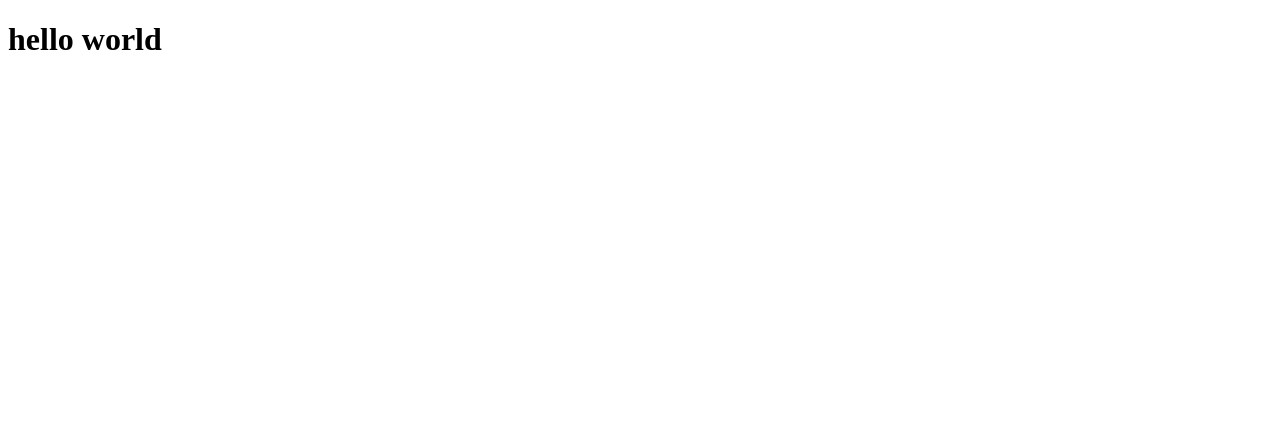
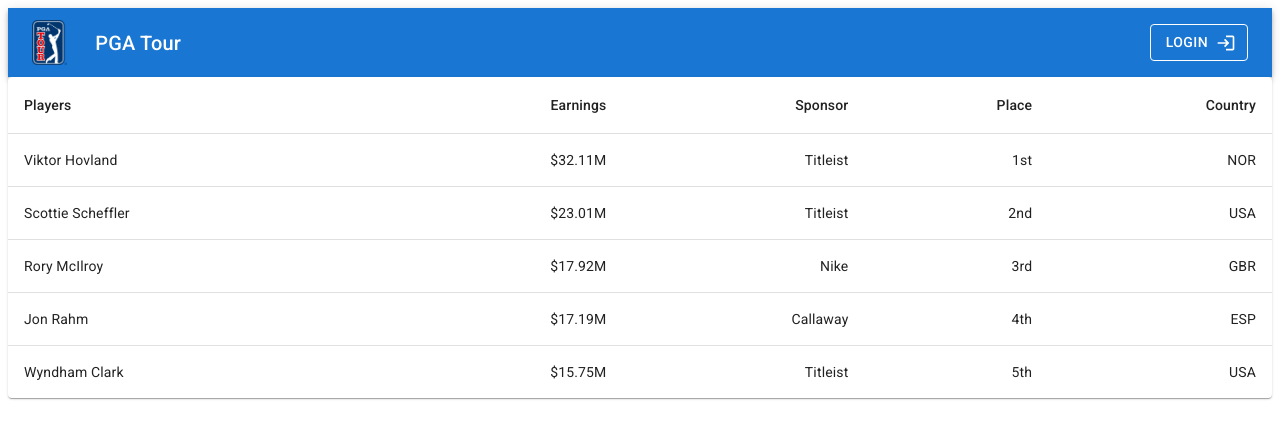
Before and after one commit to palmerelias/materialUI-practice, a React (Vite) app: page / in a window 1280 px wide. Shown: the top 438 px of the page. Built offline with nearby package versions, Linux system fonts and the light colour scheme.

Commit message:
made miny golf site

```diff
--- a/src/App.jsx
+++ b/src/App.jsx
@@ -1,11 +1,15 @@
 import { useState } from 'react'
+import AccessibilityIcon from '@mui/icons-material/Accessibility';
+import ResponsiveAppBar from './NavBar';
+import LeaderBoard from './LeaderBoard'
 
 function App() {
 
   return (
-    <>
-      <h1>hello world</h1>
-    </>
+    <div>
+      <ResponsiveAppBar />
+      <LeaderBoard />
+    </div>
   )
 }
 
--- /dev/null
+++ b/src/LeaderBoard.jsx
@@ -0,0 +1,54 @@
+import * as React from 'react';
+import Table from '@mui/material/Table';
+import TableBody from '@mui/material/TableBody';
+import TableCell from '@mui/material/TableCell';
+import TableContainer from '@mui/material/TableContainer';
+import TableHead from '@mui/material/TableHead';
+import TableRow from '@mui/material/TableRow';
+import Paper from '@mui/material/Paper';
+
+function createData(name, calories, fat, carbs, protein) {
+  return { name, calories, fat, carbs, protein };
+}
+
+const rows = [
+  createData('Viktor Hovland', "$32.11M", "Titleist", "1st", "NOR"),
+  createData('Scottie Scheffler', "$23.01M", "Titleist", "2nd", "USA"),
+  createData('Rory McIlroy', "$17.92M", "Nike", "3rd", "GBR"),
+  createData('Jon Rahm', "$17.19M", "Callaway", "4th", "ESP"),
+  createData('Wyndham Clark', "$15.75M", "Titleist", "5th", "USA"),
+];
+
+export default function BasicTable() {
+  return (
+    <TableContainer component={Paper}>
+      <Table sx={{ minWidth: 650 }} aria-label="simple table">
+        <TableHead>
+          <TableRow>
+            <TableCell>Players</TableCell>
+            <TableCell align="right">Earnings</TableCell>
+            <TableCell align="right">Sponsor</TableCell>
+            <TableCell align="right">Place</TableCell>
+            <TableCell align="right">Country</TableCell>
+          </TableRow>
+        </TableHead>
+        <TableBody>
+          {rows.map((row) => (
+            <TableRow
+              key={row.name}
+              sx={{ '&:last-child td, &:last-child th': { border: 0 } }}
+            >
+              <TableCell component="th" scope="row">
+                {row.name}
+              </TableCell>
+              <TableCell align="right">{row.calories}</TableCell>
+              <TableCell align="right">{row.fat}</TableCell>
+              <TableCell align="right">{row.carbs}</TableCell>
+              <TableCell align="right">{row.protein}</TableCell>
+            </TableRow>
+          ))}
+        </TableBody>
+      </Table>
+    </TableContainer>
+  );
+}
--- /dev/null
+++ b/src/NavBar.jsx
@@ -0,0 +1,35 @@
+import * as React from 'react';
+import AppBar from '@mui/material/AppBar';
+import Box from '@mui/material/Box';
+import Toolbar from '@mui/material/Toolbar';
+import Typography from '@mui/material/Typography';
+import Button from '@mui/material/Button';
+import IconButton from '@mui/material/IconButton';
+import GolfCourseIcon from '@mui/icons-material/GolfCourse';
+import LoginIcon from '@mui/icons-material/Login';
+import PGAimg from './PGA.png'
+
+export default function ButtonAppBar() {
+  return (
+    <Box sx={{ flexGrow: 1 }}>
+      <AppBar position="static">
+        <Toolbar>
+          <IconButton
+            size="large"
+            edge="start"
+            color="inherit"
+            aria-label="menu"
+            sx={{ mr: 2 }}
+          >
+            <img src={PGAimg} height="45px" />
+          </IconButton>
+          <Typography variant="h6" component="div" sx={{ flexGrow: 1 }}>
+            PGA Tour
+          </Typography>
+
+          <Button variant='outlined' color="inherit" endIcon={<LoginIcon />}>Login</Button>
+        </Toolbar>
+      </AppBar>
+    </Box>
+  );
+}
```
Also changed, not shown: src/250pxProfile.jpg (added), src/PGA.png (added).
